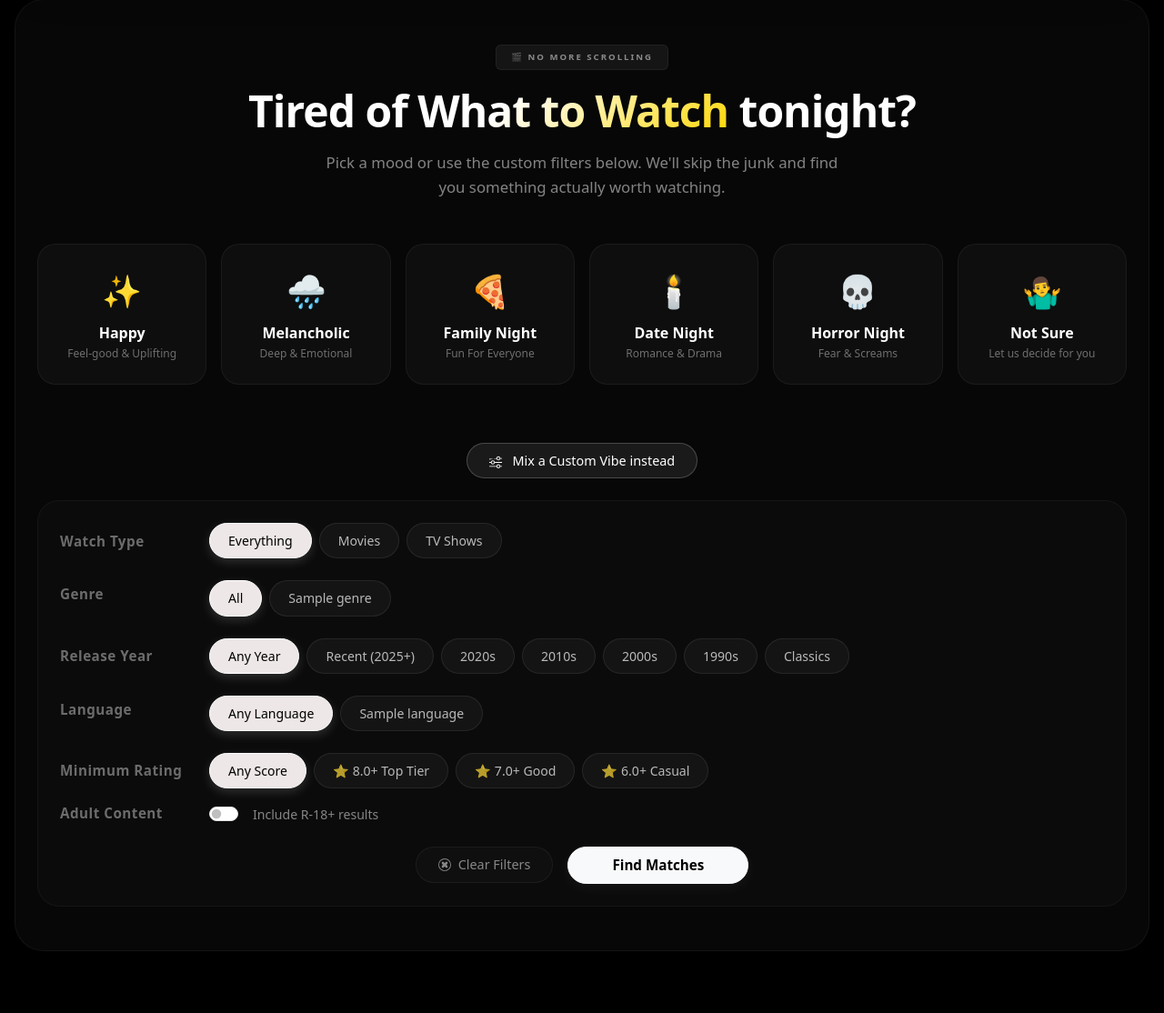
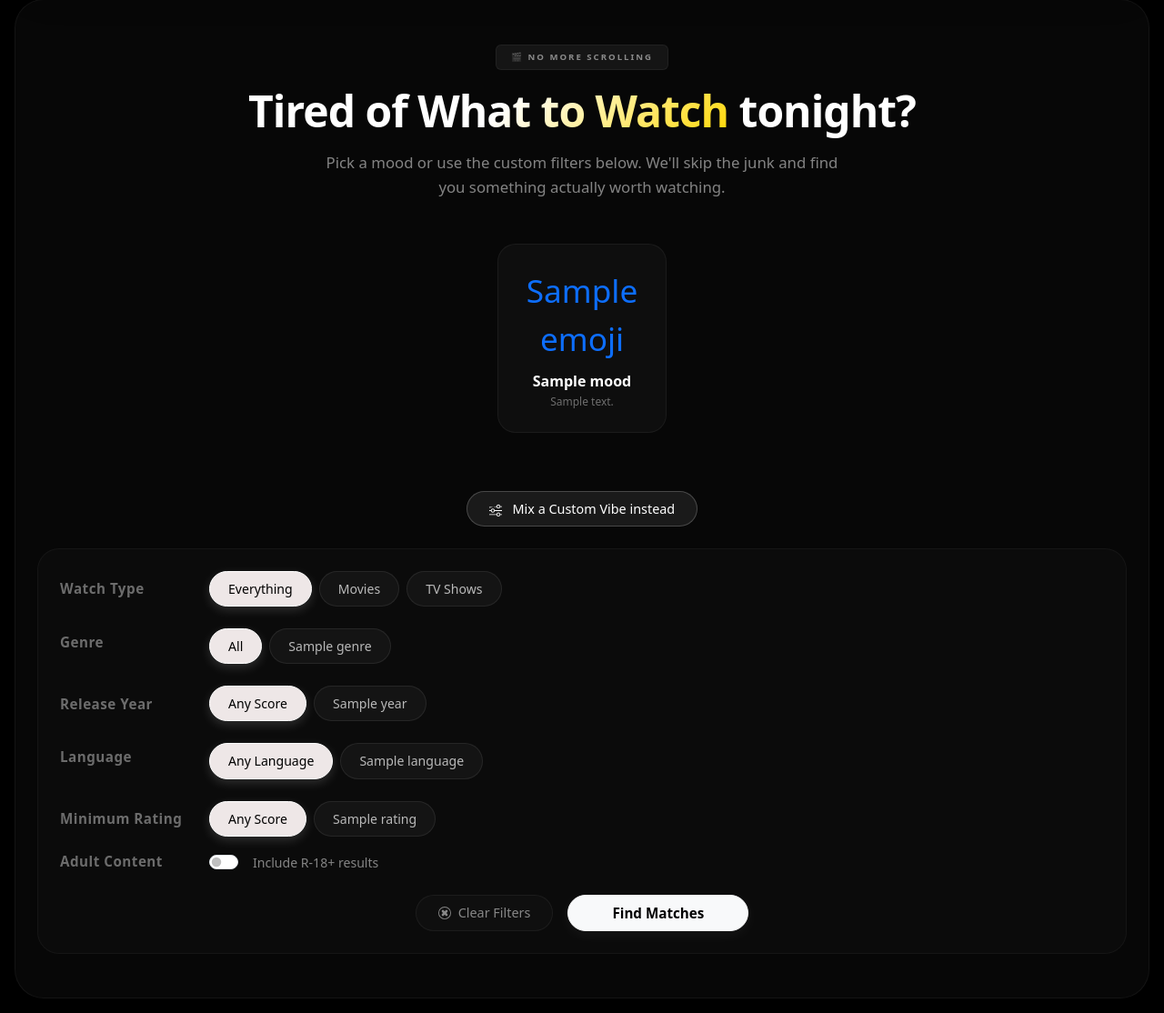
Before and after one commit to sotooba/what-to-watch, a Flask app: template templates/index.html in a window 1280 px wide, after a click on "Mix a Custom Vibe instead". Shown: the part 107-1221 px from the top of the page at 91% size. Before the commit the page ends 1153 px from the top, so only its background shows below. Run offline with Flask 3, Linux system fonts and the light colour scheme; the template is opened without the code that fills it: most values are stand-ins (such as "Sample title", 1, 10 or a date in 2020).

Commit message:
Dynamically add reptetive code in HTML

```diff
--- a/app.py
+++ b/app.py
@@ -1,6 +1,7 @@
 from flask import Flask, render_template, request
 from tmdb_service import get_movie_genres, get_all_languages
 from helpers import get_popular_languages
+from const_data import MOODS, YEAR_OPTIONS, RATING_OPTIONS
 
 app = Flask(__name__)
 
@@ -8,7 +9,16 @@ app = Flask(__name__)
 def index():
     genres = get_movie_genres()
     languages = get_popular_languages(get_all_languages())
-    return render_template('index.html', genres=genres, languages=languages)
+    moods = MOODS
+    years = YEAR_OPTIONS
+    ratings = RATING_OPTIONS
+
+    return render_template('index.html',
+                            genres=genres,
+                            languages=languages,
+                            moods=moods,
+                            years=years,
+                            ratings=ratings)
 
 @app.route('/about')
 def about():
--- a/static/css/hero.css
+++ b/static/css/hero.css
@@ -26,6 +26,13 @@
     font-size: calc(1.8rem + 1.5vw);
     font-weight: 800;
     letter-spacing: -1px;
+}
+
+.hero-subtitle {
+    max-width: 580px;
+    font-size: 1.05rem;
+    font-weight: 300;
+    line-height: 1.6;
 }
 
 .text-gradient {
@@ -232,6 +239,7 @@
     .custom-toggle-pill {
         width: 100%;
     }
+
     .custom-toggle-pill .form-check-input {
         float: none !important;
     }
@@ -241,6 +249,7 @@
     .header-msg {
         font-size: 0.50rem;
     }
+
     .hero-title {
         font-size: 1.85rem !important;
         line-height: 1.3;
--- a/templates/components/hero.html
+++ b/templates/components/hero.html
@@ -7,76 +7,37 @@
         <span class="badge header-msg text-uppercase tracking-wider mb-3 px-3 py-2 text-white-50">
             🎬 No more scrolling
         </span>
-        <h1 class="hero-title fw-black text-white mb-3">
-            Tired of <span class="text-gradient">What to Watch</span> tonight?
-        </h1>
-        <p class="hero-subtitle text-white-50 mx-auto mb-5"
-            style="max-width: 580px; font-size: 1.05rem; font-weight: 300; line-height: 1.6;">
+
+        <h1 class="hero-title fw-black text-white mb-3"> Tired of <span class="text-gradient">What to Watch</span>
+            tonight? </h1>
+
+        <p class="hero-subtitle text-white-50 mx-auto mb-5">
             Pick a mood or use the custom filters below. We'll skip the junk and find you something actually worth
-            watching.
-        </p>
+            watching. </p>
 
         <!-- Interactive Dynamic Mood Pods Grid -->
         <div class="row row-cols-2 row-cols-md-6 g-3 justify-content-center">
+            {% for mood in moods %}
+            <div class="col">
 
-            <!-- Pod: Happy -->
-            <div class="col">
-                <a href="/discover/mood/happy"
-                    class="mood-pod d-flex flex-column align-items-center justify-content-center p-4">
-                    <div class="mood-emoji mb-2">✨</div>
-                    <span class="mood-label">Happy</span>
-                    <span class="mood-desc">Feel-good & Uplifting</span>
+                <a href="#" class="mood-pod d-flex flex-column align-items-center justify-content-center p-4"
+                    data-mood="{{ mood.value }}">
+
+                    <div class="mood-emoji mb-2">
+                        {{ mood.emoji }}
+                    </div>
+
+                    <span class="mood-label">
+                        {{ mood.title }}
+                    </span>
+
+                    <span class="mood-desc">
+                        {{ mood.description }}
+                    </span>
+
                 </a>
             </div>
-
-            <!-- Pod: Sad -->
-            <div class="col">
-                <a href="/discover/mood/sad"
-                    class="mood-pod d-flex flex-column align-items-center justify-content-center p-4">
-                    <div class="mood-emoji mb-2">🌧️</div>
-                    <span class="mood-label">Melancholic</span>
-                    <span class="mood-desc">Deep & Emotional</span>
-                </a>
-            </div>
-
-            <!-- Pod: Family -->
-            <div class="col">
-                <a href="/discover/mood/family"
-                    class="mood-pod d-flex flex-column align-items-center justify-content-center p-4">
-                    <div class="mood-emoji mb-2">🍕</div>
-                    <span class="mood-label">Family Night</span>
-                    <span class="mood-desc">Fun For Everyone</span>
-                </a>
-            </div>
-
-            <!-- Pod: Date Night -->
-            <div class="col">
-                <a href="/discover/mood/datenight"
-                    class="mood-pod d-flex flex-column align-items-center justify-content-center p-4">
-                    <div class="mood-emoji mb-2">🕯️</div>
-                    <span class="mood-label">Date Night</span>
-                    <span class="mood-desc">Romance & Drama</span>
-                </a>
-            </div>
-            <!-- Pod: Date Night -->
-            <div class="col">
-                <a href="/discover/mood/datenight"
-                    class="mood-pod d-flex flex-column align-items-center justify-content-center p-4">
-                    <div class="mood-emoji mb-2">💀</div>
-                    <span class="mood-label">Horror Night</span>
-                    <span class="mood-desc">Fear & Screams</span>
-                </a>
-            </div>
-            <!-- Pod: Date Night -->
-            <div class="col">
-                <a href="/discover/mood/datenight"
-                    class="mood-pod d-flex flex-column align-items-center justify-content-center p-4">
-                    <div class="mood-emoji mb-2">🤷‍♂️</div>
-                    <span class="mood-label">Not Sure</span>
-                    <span class="mood-desc">Let us decide for you</span>
-                </a>
-            </div>
-
+            {% endfor %}
         </div>
 
         <!-- Interactive Accordion Custom Filter Collapse Wrapper -->
@@ -86,6 +47,7 @@
             <button class="btn btn-outline-light rounded-pill filter-toggle-btn px-4 py-2 text-white-50" type="button"
                 data-bs-toggle="collapse" data-bs-target="#advancedFilterPanel" aria-expanded="false"
                 aria-controls="advancedFilterPanel">
+
                 <svg xmlns="http://w3.org" width="14" height="14" fill="currentColor" class="bi bi-sliders me-2"
                     viewBox="0 0 16 16">
                     <path fill-rule="evenodd"
@@ -96,10 +58,12 @@
 
             <!-- Collapsible Advanced Engine Form Container -->
             <div class="collapse" id="advancedFilterPanel">
+
+                <!-- Form -->
                 <form action="{{ url_for('search') }}" method="GET" class="advanced-filter-card p-4 mt-4 text-start">
 
-                    <!-- ================   ============================================ -->
-                    <!-- DESKTOP SCREEN VIEW: INLINE KEY-VALUE SELECTION PILLS         -->
+                    <!-- ============================================================ -->
+                    <!--    DESKTOP SCREEN VIEW: INLINE KEY-VALUE SELECTION PILLS     -->
                     <!-- ============================================================ -->
                     <div id="desktop-filters" class="d-none d-md-block desktop-filter-engine">
 
@@ -137,76 +101,66 @@
 
                         <!-- Row: Release Year -->
                         <div class="filter-row d-flex align-items-center mb-4">
+
                             <span class="filter-key-label me-4">Release Year</span>
+
                             <div class="filter-values-group d-flex flex-wrap gap-2">
                                 <label class="pill-checkbox-item">
                                     <input type="radio" name="year" value="" checked>
-                                    <span>Any Year</span>
+                                    <span>Any Score</span>
                                 </label>
+
+                                {% for year in years %}
+
                                 <label class="pill-checkbox-item">
-                                    <input type="radio" name="year" value="2025">
-                                    <span>Recent (2025+)</span>
+                                    <input type="radio" name="year" value="{{ year.value }}">
+                                    <span>{{ year.label }}</span>
                                 </label>
-                                <label class="pill-checkbox-item">
-                                    <input type="radio" name="year" value="2020s">
-                                    <span>2020s</span>
-                                </label>
-                                <label class="pill-checkbox-item">
-                                    <input type="radio" name="year" value="2010s">
-                                    <span>2010s</span>
-                                </label>
-                                <label class="pill-checkbox-item">
-                                    <input type="radio" name="year" value="2000s">
-                                    <span>2000s</span>
-                                </label>
-                                <label class="pill-checkbox-item">
-                                    <input type="radio" name="year" value="1990s">
-                                    <span>1990s</span>
-                                </label>
-                                <label class="pill-checkbox-item">
-                                    <input type="radio" name="year" value="classics">
-                                    <span>Classics</span>
-                                </label>
+
+                                {% endfor %}
                             </div>
                         </div>
 
                         <!-- Row: Language -->
                         <div class="filter-row d-flex align-items-start mb-4">
+
                             <span class="filter-key-label me-4 pt-1">Language</span>
+
                             <div class="filter-values-group d-flex flex-wrap gap-2">
+
                                 <label class="pill-checkbox-item">
                                     <input type="radio" name="language" value="" checked>
                                     <span>Any Language</span>
                                 </label>
+
                                 {% for language in languages %}
+
                                 <label class="pill-checkbox-item">
                                     <input type="radio" name="language" value="{{ language.iso_639_1 }}">
                                     <span>{{ language.english_name }}</span>
                                 </label>
+
                                 {% endfor %}
                             </div>
                         </div>
 
                         <!-- Row: Rating -->
                         <div class="filter-row d-flex align-items-center mb-3">
+
                             <span class="filter-key-label me-4">Minimum Rating</span>
                             <div class="filter-values-group d-flex flex-wrap gap-2">
+
                                 <label class="pill-checkbox-item">
                                     <input type="radio" name="rating" value="" checked>
                                     <span>Any Score</span>
                                 </label>
+
+                                {% for rating in ratings %}
                                 <label class="pill-checkbox-item">
-                                    <input type="radio" name="rating" value="8">
-                                    <span>⭐ 8.0+ Top Tier</span>
+                                    <input type="radio" name="rating" value="{{ rating.value}}">
+                                    <span>{{ rating.label }}</span>
                                 </label>
-                                <label class="pill-checkbox-item">
-                                    <input type="radio" name="rating" value="7">
-                                    <span>⭐ 7.0+ Good</span>
-                                </label>
-                                <label class="pill-checkbox-item">
-                                    <input type="radio" name="rating" value="6">
-                                    <span>⭐ 6.0+ Casual</span>
-                                </label>
+                                {% endfor %}
                             </div>
                         </div>
 
@@ -224,11 +178,13 @@
 
                     </div>
 
-                    <!-- ============================================================ -->
-                    <!-- MOBILE SCREEN VIEW: DROP-DOWN PANEL     -->
-                    <!-- ============================================================ -->
+                    <!-- ========================================================== -->
+                    <!--           MOBILE SCREEN VIEW: DROP-DOWN PANEL              -->
+                    <!-- ========================================================== -->
+
                     <div id="mobile-filters" class="d-block d-md-none mobile-filter-engine">
                         <div class="row g-3">
+
                             <div class="col-12">
                                 <label class="filter-label mb-2">Watch Type</label>
                                 <select class="form-select filter-select rounded-pill px-3" name="type">
@@ -237,45 +193,52 @@
                                     <option value="tv">TV Shows</option>
                                 </select>
                             </div>
+
+
                             <div class="col-6">
                                 <label class="filter-label mb-2">Genre</label>
                                 <select class="form-select filter-select rounded-pill px-3" name="genre">
                                     <option value="" selected>Any Genre</option>
                                     {% for genre in genres %}
-                                        <option value="{{ genre.id }}">{{ genre.name }}</option>
+                                    <option value="{{ genre.id }}">{{ genre.name }}</option>
                                     {% endfor %}
                                 </select>
                             </div>
+
+
                             <div class="col-6">
                                 <label class="filter-label mb-2">Release Year</label>
                                 <select class="form-select filter-select rounded-pill px-3" name="year">
                                     <option value="" selected>Any Year</option>
-                                    <option value="2025">2025+</option>
-                                    <option value="2020s">2020s</option>
-                                    <option value="2010s">2010s</option>
-                                    <option value="2000s">2000s</option>
-                                    <option value="1990s">1990s</option>
-                                    <option value="classics">Classics</option>
+                                    {% for year in years %}
+                                    <option value="{{ year.value }}">{{ year.label }}</option>
+                                    {% endfor %}
                                 </select>
                             </div>
+
+
                             <div class="col-6">
                                 <label class="filter-label mb-2">Language</label>
                                 <select class="form-select filter-select rounded-pill px-3" name="language">
                                     <option value="" selected>Any</option>
                                     {% for language in languages %}
-                                        <option value="{{ language.iso_639_1 }}">{{ language.english_name }}</option>
+                                    <option value="{{ language.iso_639_1 }}">{{ language.english_name }}</option>
                                     {% endfor %}
                                 </select>
                             </div>
+
+
                             <div class="col-6">
                                 <label class="filter-label mb-2">Minimum Rating</label>
                                 <select class="form-select filter-select rounded-pill px-3" name="rating">
                                     <option value="" selected>Any Score</option>
-                                    <option value="8">⭐ 8.0+</option>
-                                    <option value="7">⭐ 7.0+</option>
-                                    <option value="6">⭐ 6.0+</option>
+                                    {% for rating in ratings %}
+                                    <option value="{{ rating.value }}">{{ rating.label }}</option>
+                                    {% endfor %}
                                 </select>
                             </div>
+
+
                             <!-- Mobile-Optimized Adult Content Switch Block -->
                             <div class="col-12 mt-3">
                                 <!-- Replaced desktop label configurations with clean, fluid touch parameters -->
@@ -291,6 +254,7 @@
                                         id="adultToggleMobile" value="true">
                                 </div>
                             </div>
+
 
                         </div>
                     </div>
@@ -308,6 +272,7 @@
                         <button type="button"
                             class="btn filter-clear-btn rounded-pill px-4 py-2 text-white-50 d-flex align-items-center justify-content-center"
                             onclick="clearAllFilters(this.form)">
+
                             <svg xmlns="http://w3.org" width="14" height="14" fill="currentColor"
                                 class="bi bi-x-circle me-2" viewBox="0 0 16 16">
                                 <path d="M8 15A7 7 0 1 1 8 1a7 7 0 0 1 0 14m0 1A8 8 0 1 0 8 0a8 8 0 0 0 0 16" />
@@ -319,10 +284,7 @@
 
                     </div>
 
-
                 </form>
             </div>
-
-
         </div>
 </section>
```
Also changed, not shown: const_data.py (added, +105 -0 lines), helpers.py (+4 -20 lines).
